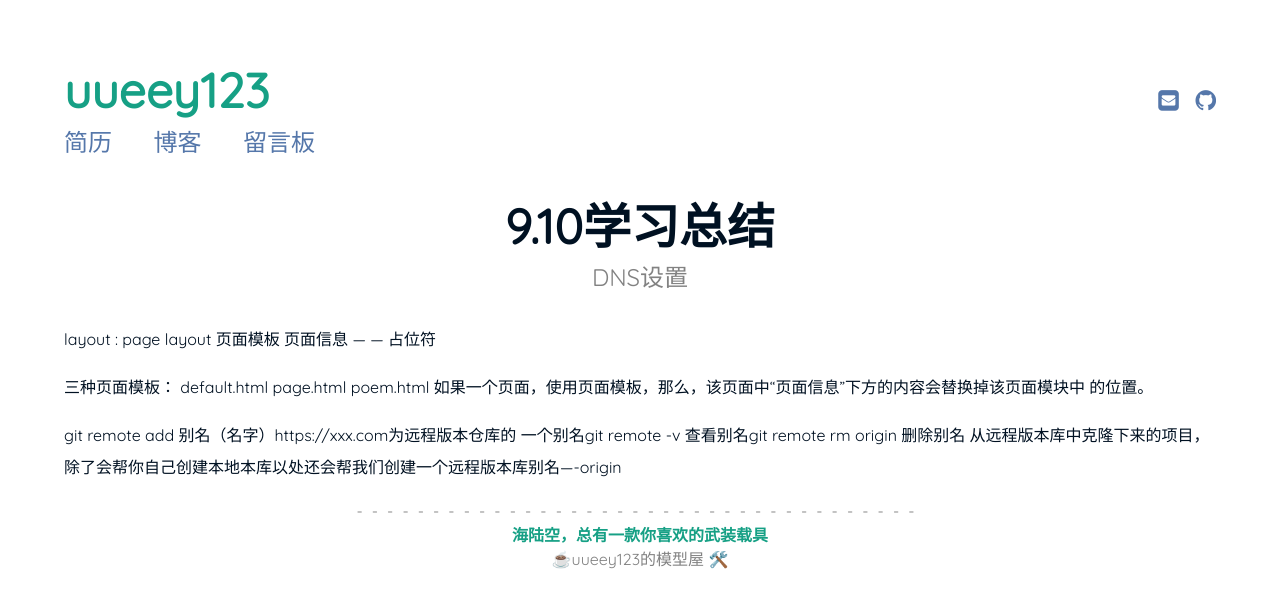
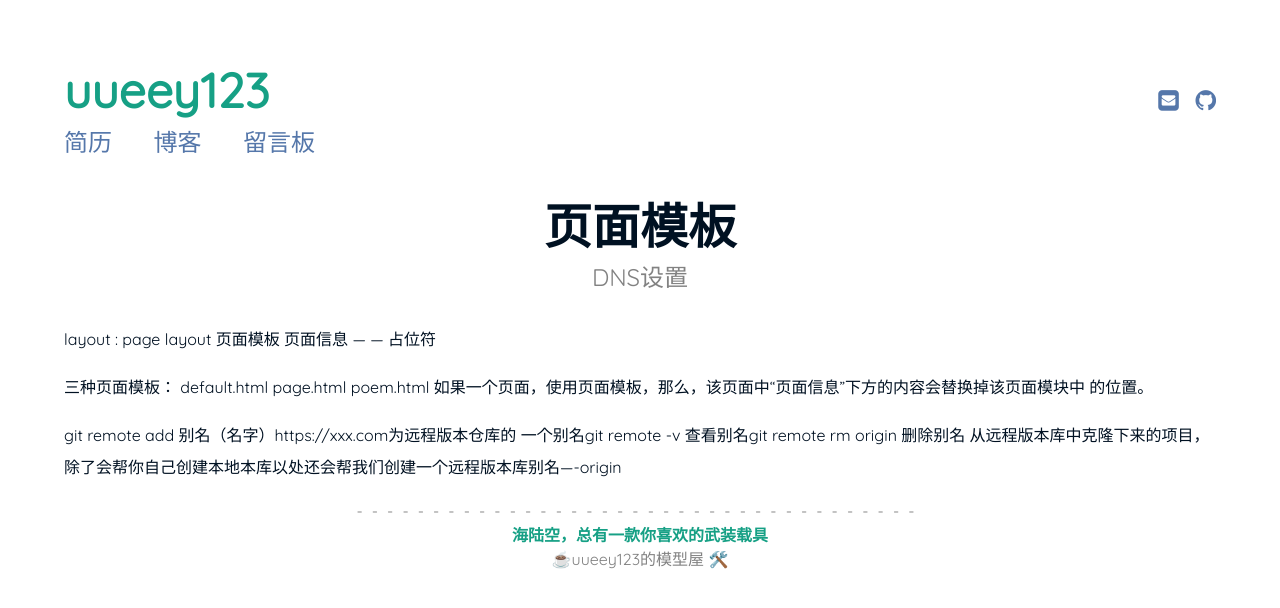
Before and after one commit to uueey123/uueey123.github.io, a Jekyll site: the page built from _posts/2020-09-13-模板.md, in a window 1280 px wide. Shown: the top 608 px of the page. Built offline with Jekyll 4.4.1, drawn with Linux system fonts in a browser that asks for light colours.

Commit message:
uueey123

```diff
--- a/_posts/2020-09-13-模板.md
+++ b/_posts/2020-09-13-模板.md
@@ -1,6 +1,6 @@
 ---
 layout: page
-title:  "9.10学习总结"
+title:  "页面模板"
 subtitle: "DNS设置"
 date:   2020-09-10;
 categories: ['web基础知识']
```
Also changed, not shown: _posts/2020-09-10-网络请求.md (+1 -1 lines).
